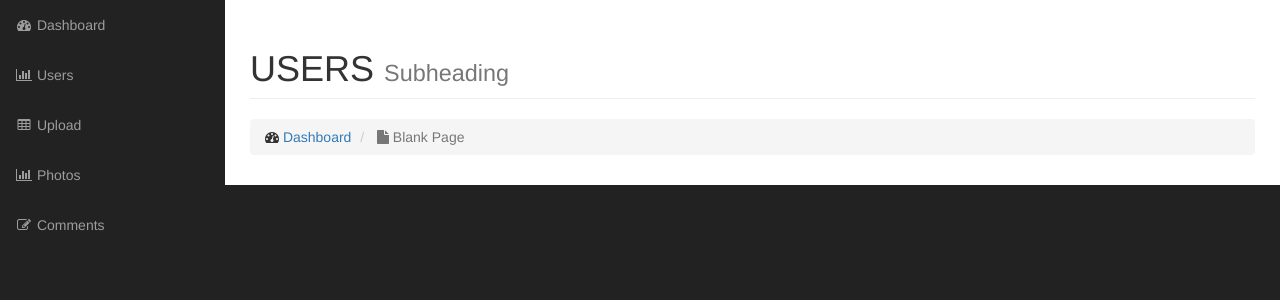
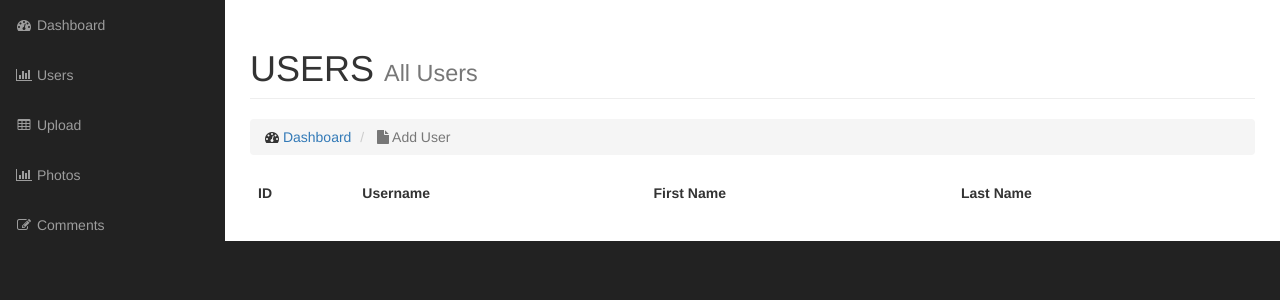
Before and after one commit to JWizerd/php-oop-resource, a PHP site: page /admin/users.php in a window 1280 px wide. Shown: the part 51-351 px from the top of the page. Run offline with PHP 8.4, Linux system fonts and the light colour scheme; the visitor is signed in with stand-in values (Sample User, id 1); tables that the repository leaves empty or names only in its code hold one stand-in row (values such as "Sample post"); grey boxes labelled with a size stand in for pictures from a placeholder-image service; some libraries are stand-ins or nearby versions.

Commit message:
created users page, refactored delete method in db_object class, create delete user functionality on users page

```diff
--- a/admin/includes/db_object.php
+++ b/admin/includes/db_object.php
@@ -86,7 +86,7 @@ class Db_object {
   public function delete($id_type) {
     global $database;
 
-    $sql = "DELETE FROM " . static::$db_table . " WHERE {$id_type}=" . $database->escape_string($this->user_id);
+    $sql = "DELETE FROM " . static::$db_table . " WHERE {$id_type}=" . $database->escape_string($this->$id_type);
     $database->query($sql);
 
     return ($database->connection->affected_rows == 1) ? true : false;
--- a/admin/includes/footer.php
+++ b/admin/includes/footer.php
@@ -6,6 +6,8 @@
 
     <!-- Bootstrap Core JavaScript -->
     <script src="js/bootstrap.min.js"></script>
+    <!-- <script src="http://cdn.tinymce.com/4/tinymce.min.js"></script>
+    <script>tinymce.init({ selector:'textarea' });</script> -->
 
 </body>
 
--- a/admin/includes/form-edit.php
+++ b/admin/includes/form-edit.php
@@ -24,7 +24,7 @@
 
           if(isset($_POST["update"])) {
 
-            if($photo->validate_image_upload()) {
+            if($photo->validate_image_upload() == "file already exists.") {
               $photo->update_image("photo_id");
             }
 
--- /dev/null
+++ b/admin/includes/show-users.php
@@ -0,0 +1,31 @@
+<?php $users = User::all(); ?>
+
+<table class="table">
+  <thead>
+    <tr>
+      <td><strong>ID</strong></td>
+      <td><strong>Username</strong></td>
+      <td><strong>First Name</strong></td>
+      <td><strong>Last Name</strong></td>
+    </tr>
+  </thead>
+  <?php foreach ($users as $user): ?>
+    <?php if ($user->user_id != $_SESSION['user_id']) : ?>
+      <tr>
+        <td><?php echo $user->user_id ?></td>
+        <td><?php echo $user->username ?></td>
+        <td><?php echo $user->first_name ?></td>
+        <td><?php echo $user->last_name ?></td>
+        <td><a class="btn-danger" href="users.php?delete=<?php echo $user->user_id; ?>">Delete</a></td>
+      </tr>
+    <?php endif; ?>
+  <?php endforeach; ?>
+
+  <?php
+  if(isset($_GET['delete'])) {
+    $user = User::find_by_id($_GET['delete'], "user_id");
+    $user->delete("user_id");
+    redirect('users.php');
+  }
+  ?>
+</table>
--- a/admin/users.php
+++ b/admin/users.php
@@ -12,16 +12,17 @@
             <div class="col-lg-12">
                 <h1 class="page-header">
                     USERS
-                    <small>Subheading</small>
+                    <small>All Users</small>
                 </h1>
                 <ol class="breadcrumb">
                     <li>
-                        <i class="fa fa-dashboard"></i>  <a href="index.html">Dashboard</a>
+                        <i class="fa fa-dashboard"></i>  <a href="index.php">Dashboard</a>
                     </li>
                     <li class="active">
-                        <i class="fa fa-file"></i> Blank Page
+                        <i class="fa fa-file"></i> Add User
                     </li>
                 </ol>
+                <?php include('includes/show-users.php'); ?>
             </div>
         </div>
         <!-- /.row -->
```
